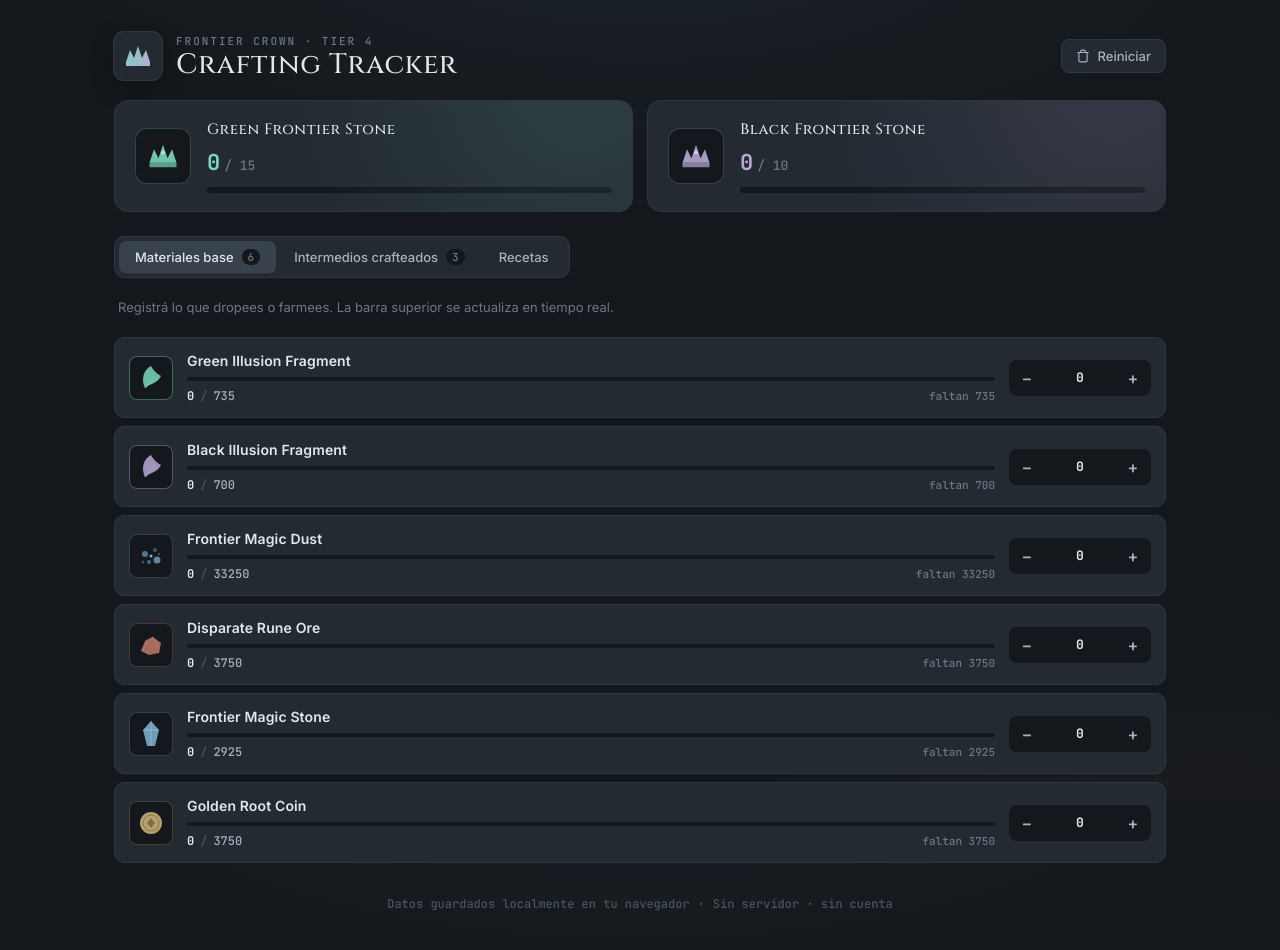
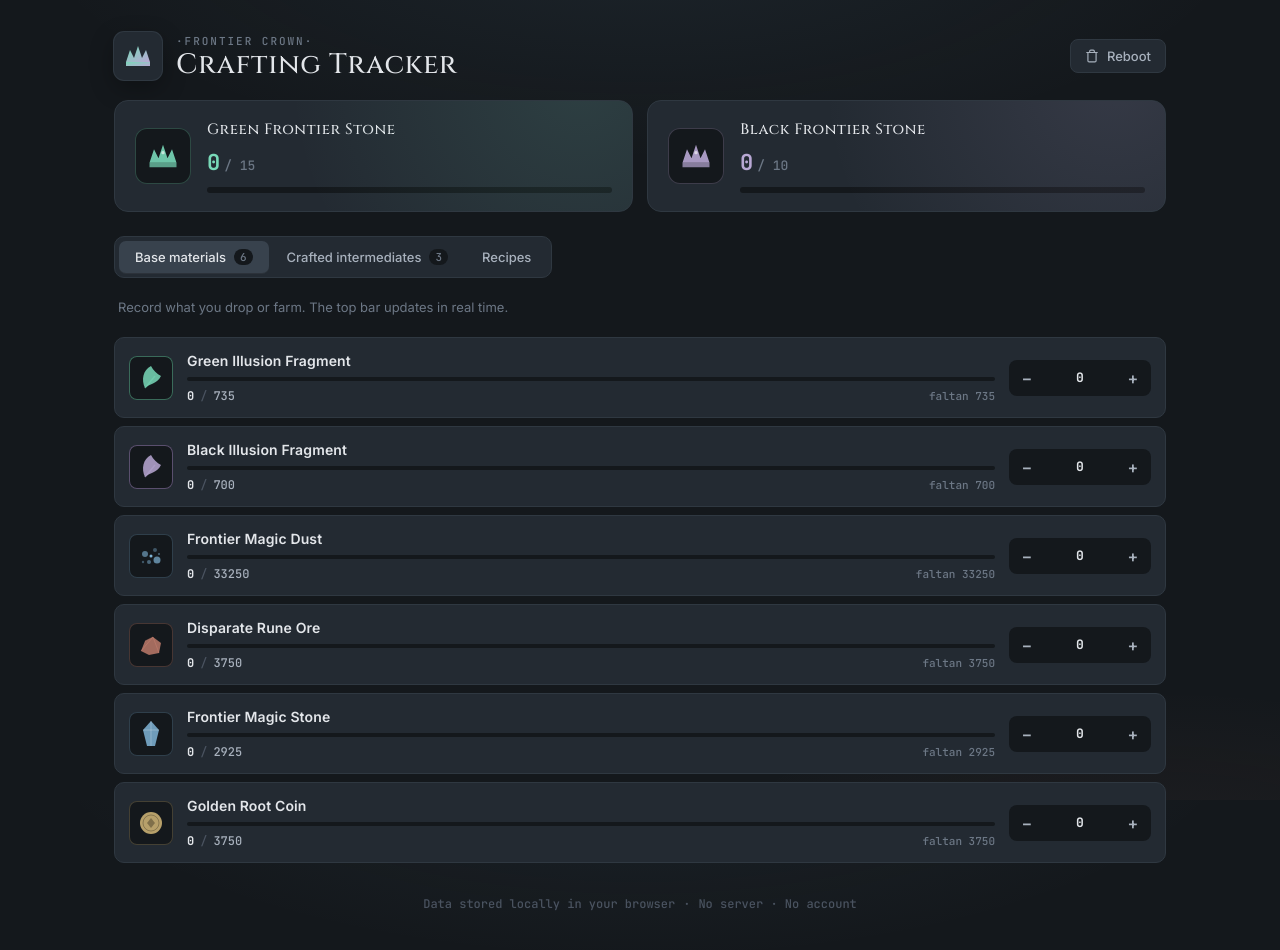
Before and after one commit to Zicro-ToMo/Frontier-Crown-Crafting-Tracker_2, an Angular app in the folder frontier-tracker/: page / in a window 1280 px wide. Shown: the top 950 px of the page. Built offline with nearby package versions, Linux system fonts and the light colour scheme.

Commit message:
Translate Spanish text to English in app.component.ts

```diff
--- a/frontier-tracker/src/app/app.component.ts
+++ b/frontier-tracker/src/app/app.component.ts
@@ -27,7 +27,7 @@ import { MATERIALS, MaterialId, BASE_MATERIALS, INTERMEDIATE_MATERIALS, GOAL } f
               </svg>
             </div>
             <div>
-              <div class="brand-eyebrow">Frontier Crown · Tier 4</div>
+              <div class="brand-eyebrow">·Frontier Crown·</div>
               <h1>Crafting Tracker</h1>
             </div>
           </div>
@@ -37,7 +37,7 @@ import { MATERIALS, MaterialId, BASE_MATERIALS, INTERMEDIATE_MATERIALS, GOAL } f
               <span>¿Confirmar?</span>
             } @else {
               <svg width="14" height="14" viewBox="0 0 24 24" fill="none" stroke="currentColor" stroke-width="2" stroke-linecap="round" stroke-linejoin="round"><path d="M3 6h18"/><path d="M19 6v14a2 2 0 0 1-2 2H7a2 2 0 0 1-2-2V6"/><path d="M8 6V4a2 2 0 0 1 2-2h4a2 2 0 0 1 2 2v2"/></svg>
-              <span>Reiniciar</span>
+              <span>Reboot</span>
             }
           </button>
         </div>
@@ -75,7 +75,7 @@ import { MATERIALS, MaterialId, BASE_MATERIALS, INTERMEDIATE_MATERIALS, GOAL } f
 
         @if (progress().complete) {
           <div class="complete-banner">
-            <span>✦</span> Inventario suficiente para completar la corona <span>✦</span>
+            <span>✦</span> Sufficient inventory to complete the crown <span>✦</span>
           </div>
         }
       </header>
@@ -87,7 +87,7 @@ import { MATERIALS, MaterialId, BASE_MATERIALS, INTERMEDIATE_MATERIALS, GOAL } f
           [class.active]="tab() === 'base'"
           [attr.aria-selected]="tab() === 'base'"
           (click)="tab.set('base')">
-          Materiales base
+          Base materials
           <span class="badge">{{ baseRows().length }}</span>
         </button>
         <button
@@ -95,7 +95,7 @@ import { MATERIALS, MaterialId, BASE_MATERIALS, INTERMEDIATE_MATERIALS, GOAL } f
           [class.active]="tab() === 'intermediate'"
           [attr.aria-selected]="tab() === 'intermediate'"
           (click)="tab.set('intermediate')">
-          Intermedios crafteados
+          Crafted intermediates
           <span class="badge">{{ intermediateRows().length }}</span>
         </button>
         <button
@@ -103,14 +103,14 @@ import { MATERIALS, MaterialId, BASE_MATERIALS, INTERMEDIATE_MATERIALS, GOAL } f
           [class.active]="tab() === 'recipes'"
           [attr.aria-selected]="tab() === 'recipes'"
           (click)="tab.set('recipes')">
-          Recetas
+          Recipes
         </button>
       </nav>
 
       @if (tab() === 'base') {
         <section class="materials">
           <p class="section-hint">
-            Registrá lo que dropees o farmees. La barra superior se actualiza en tiempo real.
+            Record what you drop or farm. The top bar updates in real time.
           </p>
           @for (row of baseRows(); track row.material.id) {
             <app-material-row
@@ -181,9 +181,9 @@ import { MATERIALS, MaterialId, BASE_MATERIALS, INTERMEDIATE_MATERIALS, GOAL } f
       }
 
       <footer class="foot">
-        <span>Datos guardados localmente en tu navegador</span>
+        <span>Data stored locally in your browser</span>
         <span class="dot">·</span>
-        <span>Sin servidor · sin cuenta</span>
+        <span>No server · No account</span>
       </footer>
     </main>
   `,
```
